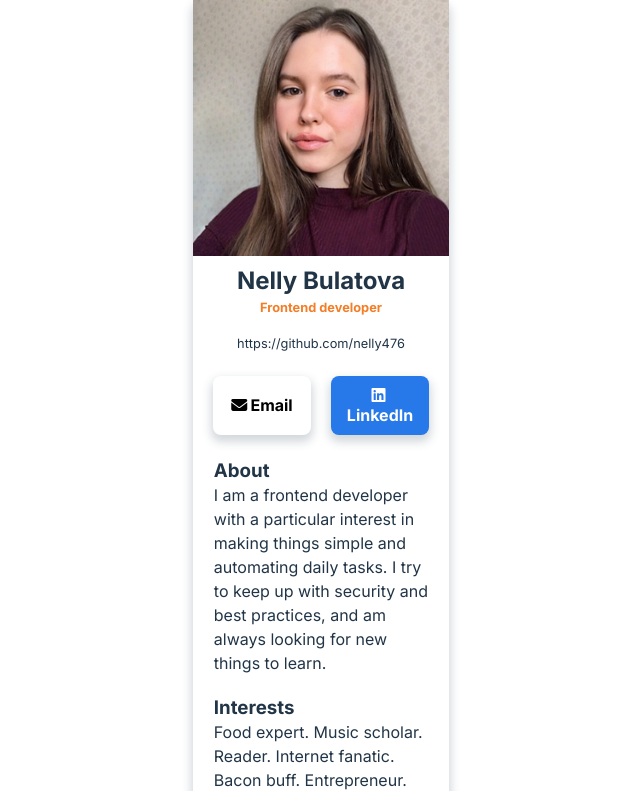
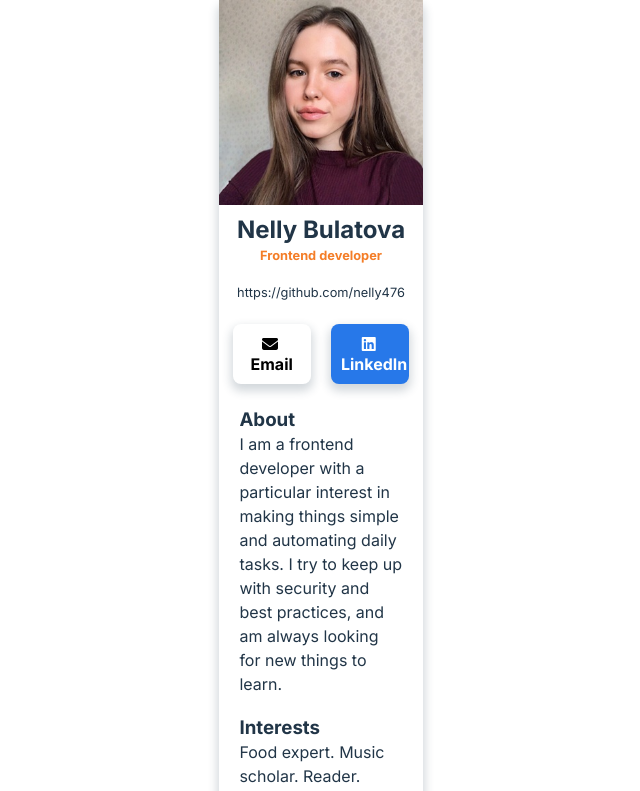
Before and after one commit to nelly476/business-card-react, a React (Vite) app: page / in a window 1280 px wide. Shown: the top 791 px of the page, without its empty margins (319-959 px from the left). Built offline with nearby package versions, Linux system fonts and the light colour scheme.

Commit message:
add width limit to #root

```diff
--- a/src/App.css
+++ b/src/App.css
@@ -20,7 +20,7 @@ img {
   -webkit-box-shadow: 0px 5px 10px 2px rgba(34, 60, 80, 0.2);
   -moz-box-shadow: 0px 5px 10px 2px rgba(34, 60, 80, 0.2);
   box-shadow: 0px 5px 10px 2px rgba(34, 60, 80, 0.2);
-  max-width: 20%;
+  max-width: 16%;
 }
 
 .info--section {
```
